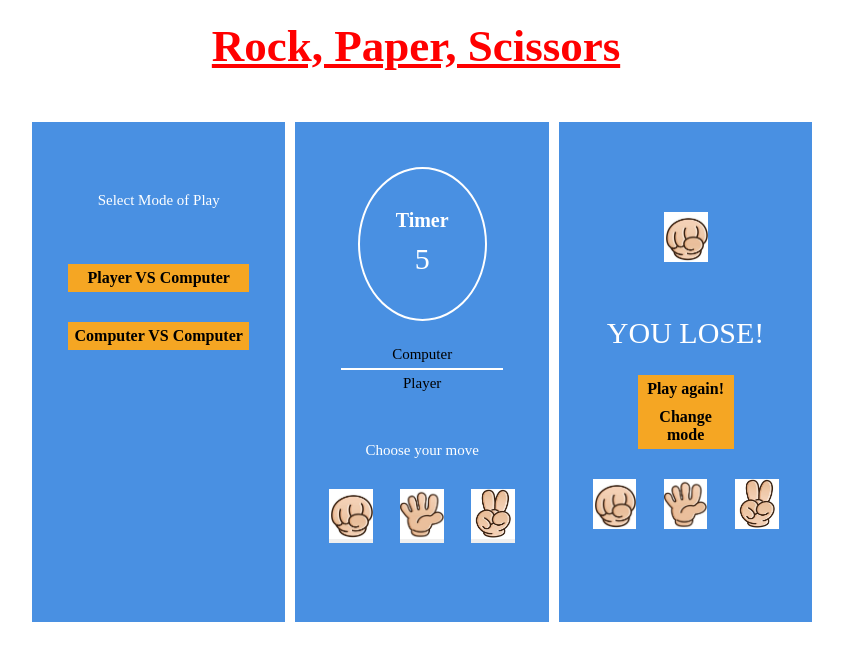
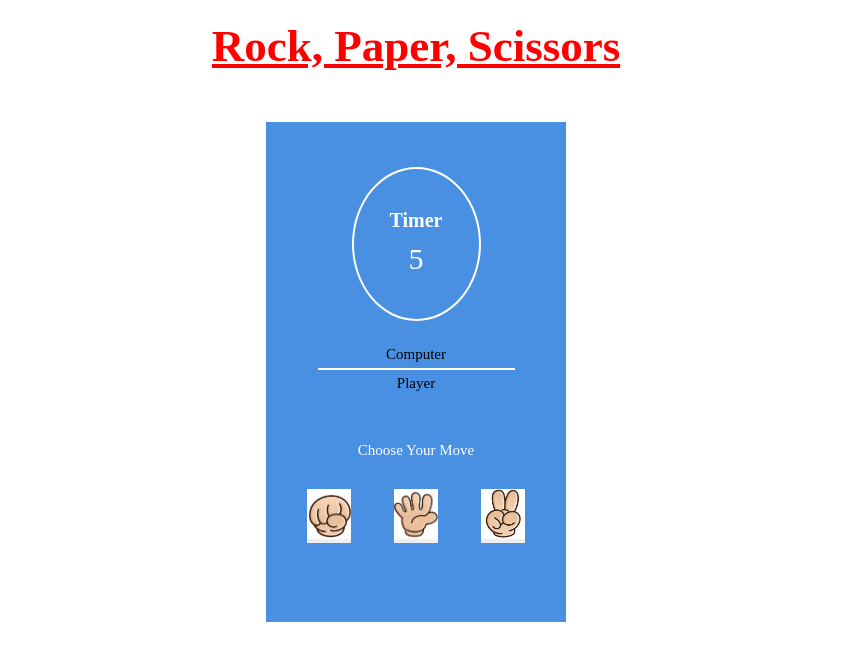
Before and after one commit to billfranz00/RockPaperScissors, a website: page index.html in a window 1280 px wide. Both pictures are taken after a click on the button "Player VS Computer". Shown: the whole page, without its empty margins (224-1067 px from the left). Drawn offline with Linux system fonts and the light colour scheme.

Commit message:
Consilidated content into one section and started game functionality

```diff
--- a/css/main.css
+++ b/css/main.css
@@ -20,10 +20,10 @@ h1 {
 .game {
 	display: grid;
 	grid-gap: 10px;
-	grid-template-columns: 33% 33% 33%;
+	grid-template-columns: auto;
 	grid-template-rows: 500px;
 	margin: 50px auto;
-	width: 60%;
+	width: 300px;
 }
 
 .game__section {
@@ -79,6 +79,7 @@ h1 {
 	color: #000;
 	margin-top: 30px;
 	font-weight: 600;
+	cursor: pointer;
 }
 
 .game__button--inline-block {
@@ -93,10 +94,6 @@ h1 {
 	justify-content: space-around;
 }
 
-.game__list-item {
-
-}
-
 .game__img {
 	height: 50px;
 	width: auto;
--- a/index.html
+++ b/index.html
@@ -12,58 +12,47 @@
 
 	<section class="game">
 		<div class="game__section">
-			<h2 class="game__text game__text--margin">Select Mode of Play</h3>
-			<button class="game__button">Player VS Computer</button>
-			<button class="game__button">Computer VS Computer</button>
+			<div class="js-start-game">
+				<h2 class="game__text game__text--margin">Select Mode of Play</h2>
+				<button class="js-pvc-button game__button">Player VS Computer</button>
+				<button class="js-cvc-button game__button">Computer VS Computer</button>
 			</div>
-		<div class="game__section">
+
+			<div class="js-mid-game" style="display: none;">
 				<div class="game__circle">
 					<h4 class="game__text game__text--med">Timer</h4>
 					<p class="game__text game__text--large">5</p>
 				</div>
 
+
 				<h3 class="game__text game__text--black">Computer</h3>
 				<hr class="game__bar">
-			<h3 class="game__text game__text--black">Player</h3>
+				<h3 class="js-user-type game__text game__text--black">Player</h3>
+				<h4 class="js-user-message game__text game__text--margin">Choose your move</h2>
+			</div>
 
-			<h2 class="game__text game__text--margin">Choose your move</h2>
+			<div class="js-end-game" style="display: none;">
+				<img class="js-end-game game__img game__img--top" src="img/rock.jpg" alt="Rock">
+				<h2 class="js-end-game game__text game__text--large game__text--margin" style="display: none;">You Lose!</h2>
+				<button class="game__button game__button--inline-block">Play again!</button>
+				<button class="game__button game__button--inline-block">Change mode</button>
+			</div>
 
-			<ul class="game__list">
+			<ul class="js-choose-option game__list" style="display: none;">
 				<li class="game__list-item">
 					<button>
-						<img class="game__img game__img--rock" src="img/rock.jpg" alt="Rock">
+						<img class="game__img" src="img/rock.jpg" alt="Rock">
 					</button>
 				</li>
 				<li class="game__list-item">
 					<button>
-						<img class="game__img game__img--paper" src="img/paper.jpg" alt="Paper">
+						<img class="game__img" src="img/paper.jpg" alt="Paper">
 					</button>
 				</li>
 				<li class="game__list-item">
 					<button>
-						<img class="game__img game__img--scissor" src="img/scissors.jpg" alt="Scissor">
+						<img class="game__img" src="img/scissors.jpg" alt="Scissor">
 					</button>
-				</li>
-			</ul>
-
-		</div>
-		<div class="game__section">
-			<img class="game__img game__img--top" src="img/rock.jpg" alt="Rock">
-
-			<h2 class="game__text game__text--large game__text--margin">You Lose!</h2>
-
-			<button class="game__button game__button--inline-block">Play again!</button>
-			<button class="game__button game__button--inline-block">Change mode</button>
-
-			<ul class="game__list">
-				<li class="game__list-item">
-					<img class="game__img" src="img/rock.jpg" alt="Rock">
-				</li>
-				<li class="game__list-item">
-					<img class="game__img game__img--paper" src="img/paper.jpg" alt="Paper">
-				</li>
-				<li class="game__list-item">
-					<img class="game__img game__img--scissor" src="img/scissors.jpg" alt="Scissor">
 				</li>
 			</ul>
 
--- a/js/main.js
+++ b/js/main.js
@@ -0,0 +1,30 @@
+/*
+	Functionality Behind Rock, Paper, Scissors
+*/
+
+const pvcButton = document.querySelector(".js-pvc-button"),
+			cvcButton = document.querySelector(".js-cvc-button"),
+			startContent = document.querySelector(".js-start-game"),
+			midContent = document.querySelector(".js-mid-game"),
+			endContent = document.querySelector(".js-end-game"),
+			optionList = document.querySelector(".js-choose-option"),
+			userType = document.querySelector(".js-user-type"),
+			userMessage = document.querySelector(".js-user-message");
+
+pvcButton.addEventListener('click', () => {
+	startGame();
+	userType.innerHTML = "Player"
+	userMessage.innerHTML = "Choose Your Move";
+});
+
+cvcButton.addEventListener('click', () => {
+	startGame();
+	userType.innerHTML = "Computer";
+	userMessage.innerHTML = "Computer Gets To Choose";
+});
+
+function startGame() {
+	startContent.style.display = "none";
+	midContent.style.display = "";
+	optionList.style.display = "";
+}
```
Lines whose indentation alone changed are shown as unchanged.
